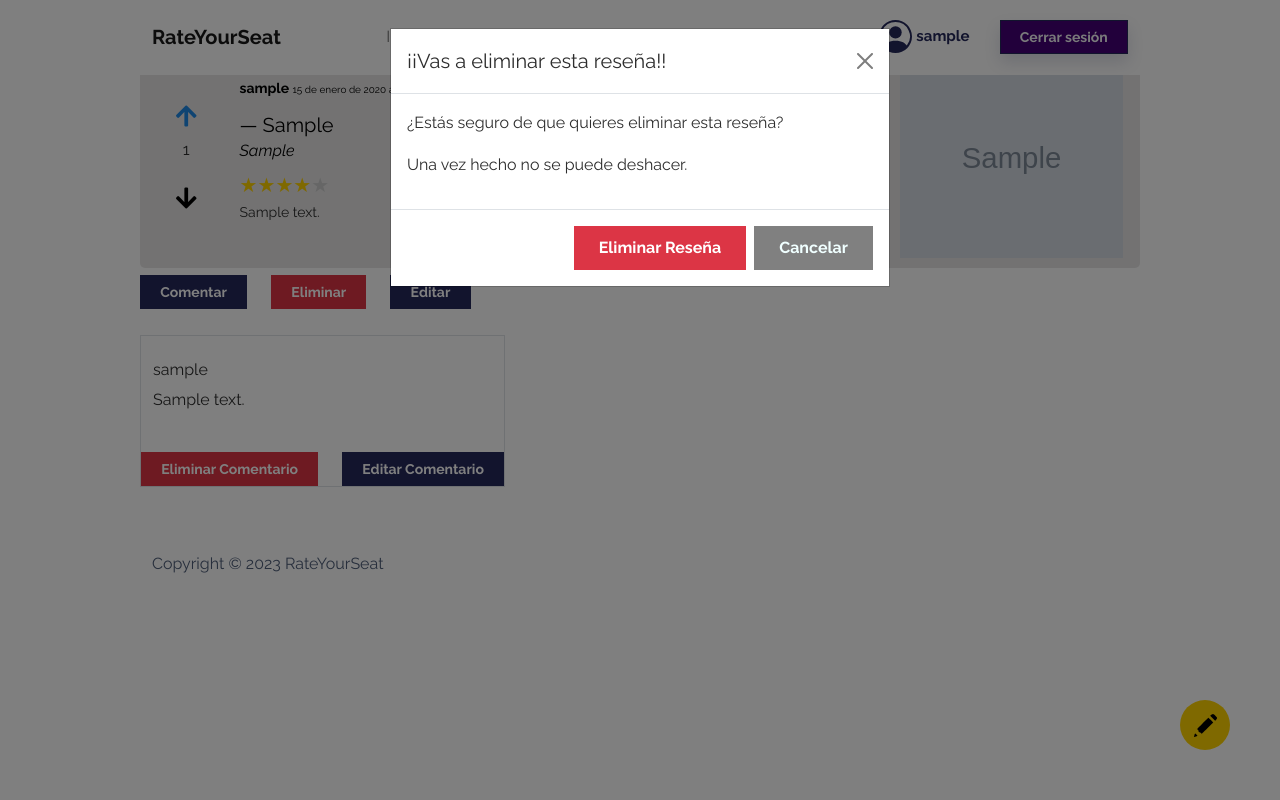
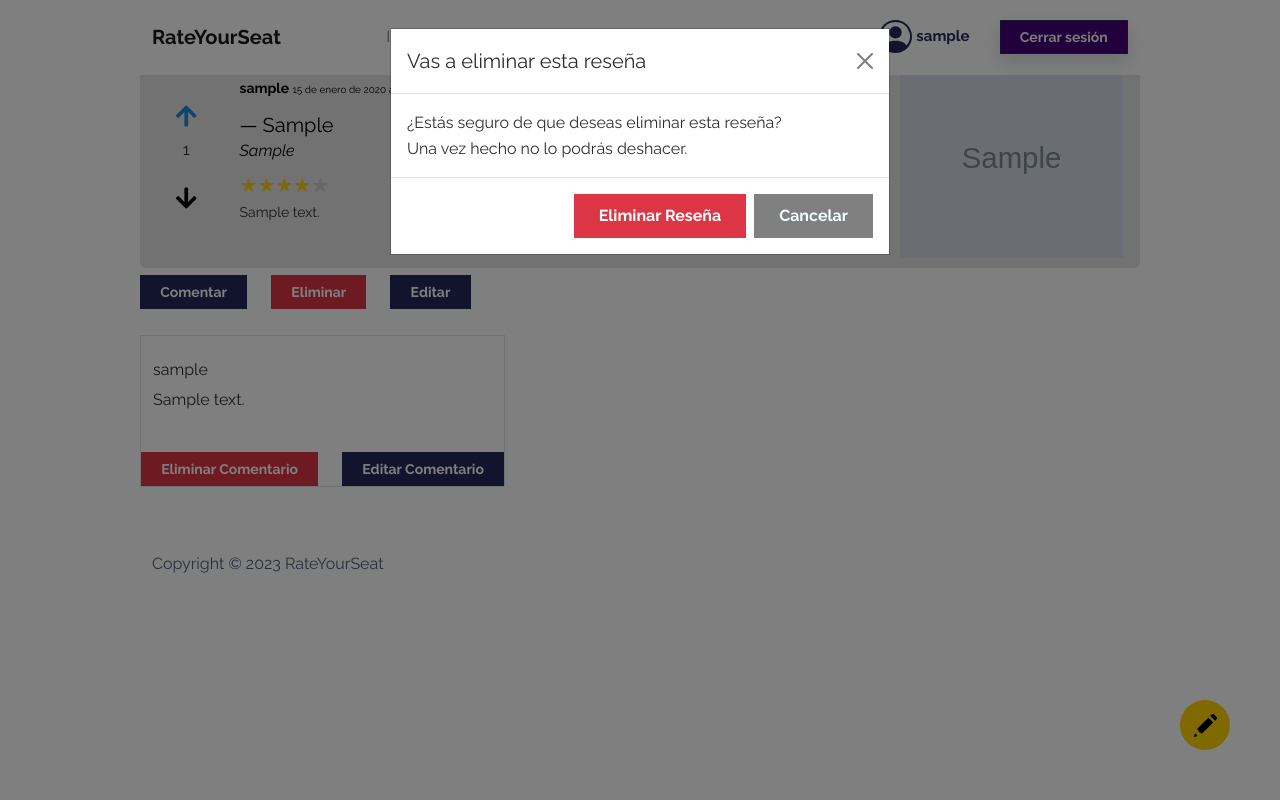
Before and after one commit to DCC-CC4401/2023-1-Grupo-16, a Django app: page /single_review/1 in a window 1280 px wide, after a click on "Eliminar". Run offline with Django 4.2, Linux system fonts and the light colour scheme; a user stored in the database is signed in; tables that the repository leaves empty hold one stand-in row (values such as "Sample post"); grey boxes marked "Sample" are stand-in pictures; some libraries are stand-ins or nearby versions.

Commit message:
style: message warning modal

```diff
--- a/rateyourseat/app_inicial/templates/app_inicial/single_review.html
+++ b/rateyourseat/app_inicial/templates/app_inicial/single_review.html
@@ -48,12 +48,12 @@
                     <div class="modal-dialog">
                         <div class="modal-content">
                             <div class="modal-header">
-                                <h1 class="modal-title fs-5" id="WarningModalLabel">¡¡Vas a eliminar esta reseña!!</h1>
+                                <h1 class="modal-title fs-5" id="WarningModalLabel">Vas a eliminar esta reseña </h1>
                                 <button type="button" class="btn-close" data-bs-dismiss="modal" aria-label="Close"></button>
                             </div>
                             <div class="modal-body">
-                                <p>¿Estás seguro de que quieres eliminar esta reseña?</p>
-                                <p>Una vez hecho no se puede deshacer.</p>
+                                <span>¿Estás seguro de que deseas eliminar esta reseña?</span> <br>
+                                <span>Una vez hecho no lo podrás deshacer.</span>
                             </div>
                             <div class="modal-footer">
                                 <button name="modify" type="submit" class="btn btn-danger" value="delete" method="post">Eliminar Reseña</button>
```
